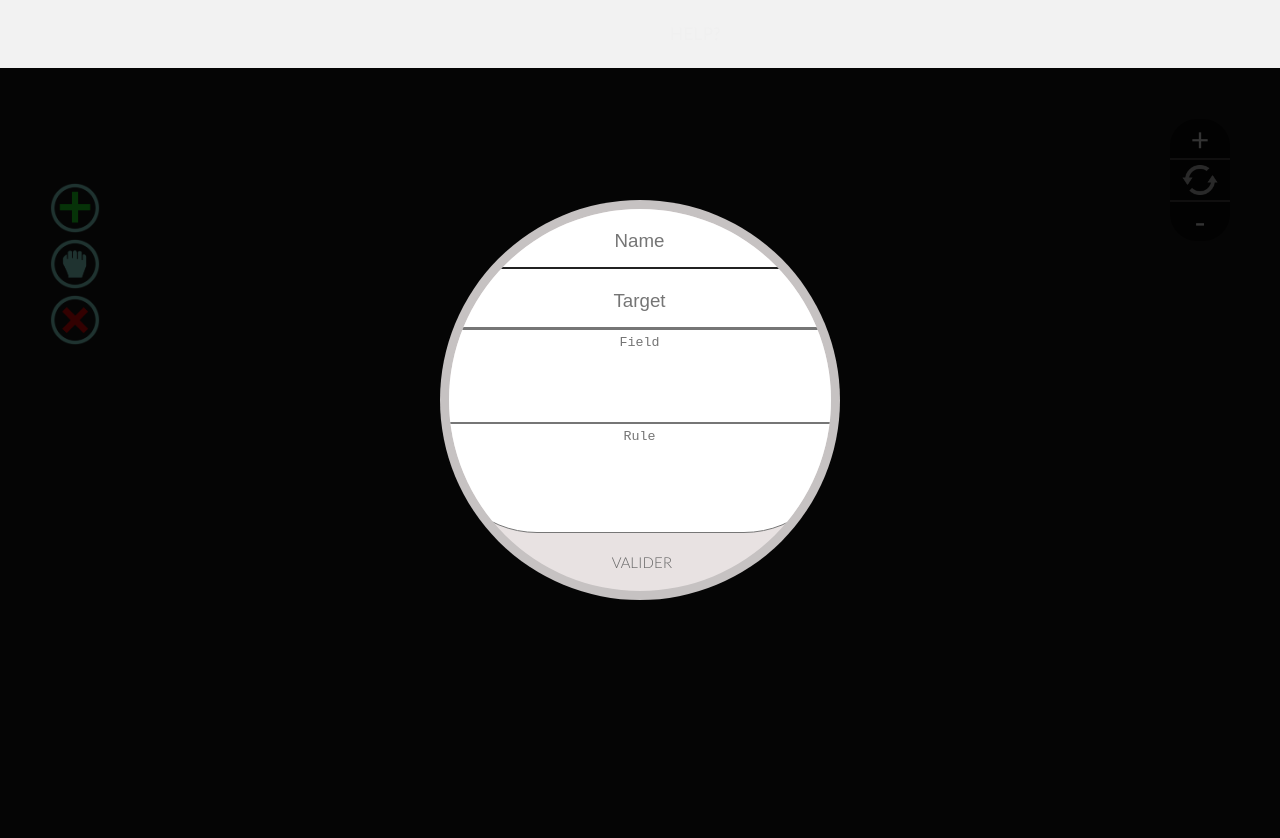
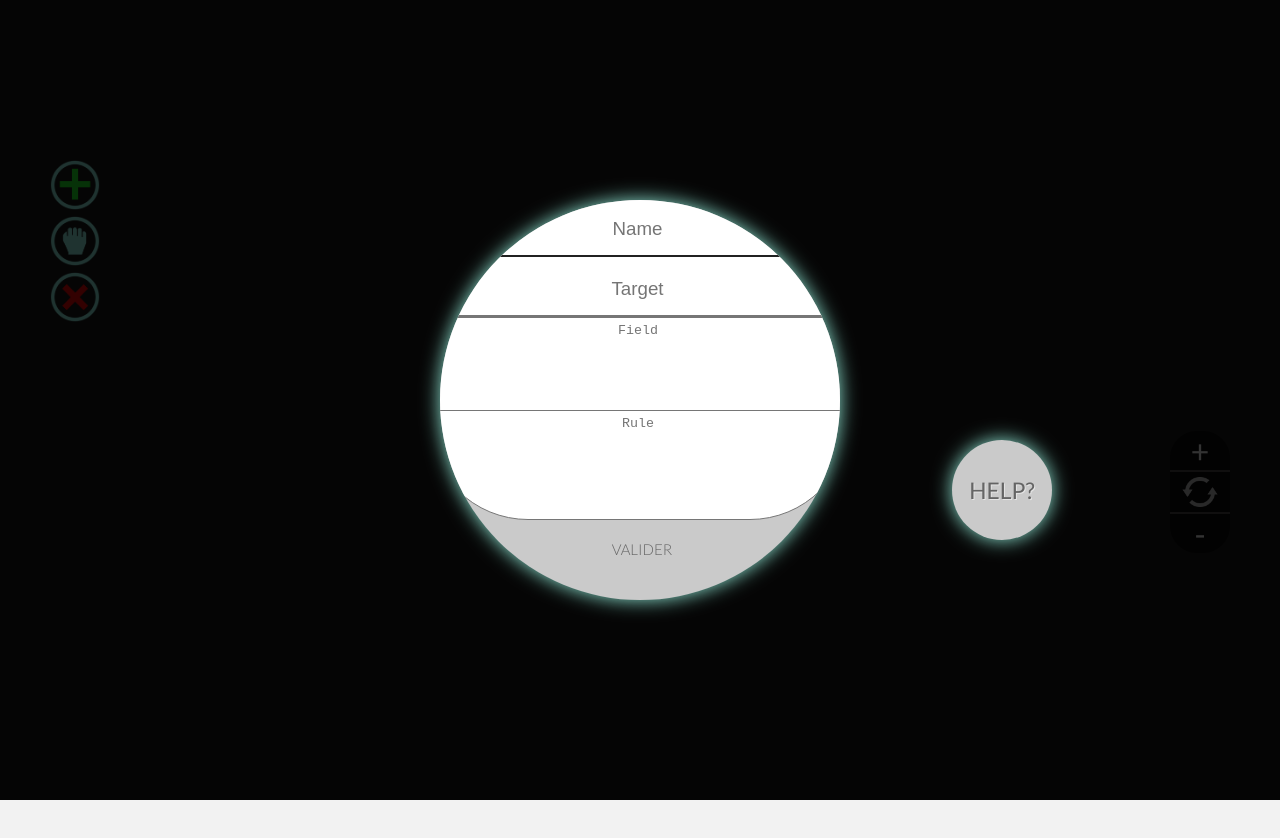
Before and after one commit to p02030507111317/ProjetL3, a plain HTML site: page index.html in a window 1280 px wide. After the commit the page ends 800 px from the top, so only its background shows below. Drawn offline with nearby package versions, Linux system fonts and the light colour scheme.

Commit message:
Update base.css
Suppression et correction du css
Ajout du css pour la bulle "help" {175;195}

```diff
--- a/css/base.css
+++ b/css/base.css
@@ -5,13 +5,52 @@ html, body {
     padding:0;
     font-family: "Lucida Grande", Verdana;
     font-size: 0.9em;
-    text-align: center;
     background-color:#F2F2F2;
     height: 100%;
 }
 
+h4{
+ padding: 0px 5px;
+    margin: 0;
+    text-align: center;
+    text-shadow: 1px 1px 0px rgba(255,255,255,0.5);
+
+}
+a > h4:hover{
+    color: rgba(50, 50, 50, 0.98);
+}
+
+html {
+    -moz-user-select: -moz-none;
+    -webkit-user-select: none;
+    -khtml-user-select: none;
+    -o-user-select: none;
+    user-select: none;
+}
+
+::selection { background: transparent; color:inherit; }
+::-moz-selection { background: transparent; color:inherit; }
+
+
 #infovis-canvas{
     /*cursor: url('imageBoutton/cursorR.png'), auto;*/
+}
+
+
+p
+{
+    color: #555;
+    padding: 10px 5px;
+    margin: 0;
+    text-align: center;
+    text-shadow: 1px 1px 0px rgba(255,255,255,0.5);
+
+}
+
+p:last-child{
+    font-style: italic;
+    font-weight: lighter;
+
 }
 
 #mask{
@@ -35,12 +74,14 @@ html, body {
     display: block;
     font-size: 32px;
     overflow: hidden;
+    text-align: center;
 }
+
 
 
 /* LE ZOOM */
 #opZoom{
-    margin-top: 50px;
+    margin-top: 430px;
     margin-right: 50px;
     width: 60px;
     height: auto;
@@ -52,6 +93,7 @@ html, body {
     border-radius: 27px;
     overflow: hidden;
     background-color: #0C0B0B;
+    text-align: center;
 }
 
 
@@ -102,13 +144,14 @@ div#deplacer{
 
 
 
-div#champs{
+div#champs {
+text-align: center;
 overflow: hidden;
-border-style: solid;
-border-width: 9px;
-border-color: rgba(114, 114, 114, 0.29);
+/* border-style: solid; */
+/* border-width: 9px; */
+/* border-color: rgba(114, 114, 114, 0.29); */
 z-index: 10000;
-background: #e8e2e2;
+background: #CACACA;
 position: fixed;
 left: 50%;
 top: 50%;
@@ -121,19 +164,52 @@ color: rgba(98, 98, 98, 0.98);
 font-family: 'Lato', sans-serif;
 font-weight: 200;
 font-size: 1.3em;
+-moz-box-shadow: 0 0 19px #90E6D4;
+-webkit-box-shadow: 0 0 19px #90E6D4;
+box-shadow: 0 0 19px #90E6D4;
+}
+
+
+/*Doc 28/04  ÉTAT : EN COURS */
+
+div#doc{
+text-align: center;
+overflow: hidden;
+z-index: 10001;
+background: #CACACA;
+position: fixed;
+left: 90%;
+top: 80%;
+width: 100px;
+height: 100px;
+margin-left: -200px;
+margin-top: -200px;
+border-radius: 50px 50px 50px 50px;
+font-family: 'Lato', sans-serif;
+font-weight: 200;
+font-size: 1.3em;
+-moz-box-shadow: 0 0 19px #90E6D4;
+-webkit-box-shadow: 0 0 19px #90E6D4;
+box-shadow: 0 0 19px #90E6D4;
+padding-top: 36px
+}
+
+div#doc a {
+    color: rgba(98, 98, 98, 0.98);
 }
 
 div#third textarea{
-width: 407px;
+width: 422px;
 height: 110px;
 border-radius: 10px 10px 100px 100px;
 margin-left: -12px;
 text-align: center;
 padding: 5px 50px 5px 48px;
+margin-top: -1px;
 }
 
 div#first textarea{
-    width: 407px;
+    width: 422px;
     margin-left: -12px;
 height: 94px;
 border-radius: 10px;
@@ -147,7 +223,7 @@ height: 62px;
 border-radius: 10px;
 margin-left: -10px;
 margin-top: -40px;
-padding: 10px 48px 5px 48px;
+padding: 10px 43px 5px 48px;
 }
 
 div#quad input{
@@ -155,8 +231,8 @@ div#quad input{
 height: 62px;
 border-radius: 10px;
 margin-left: -10px;
-margin-top: -40px;
-padding: 10px 110px 5px 110px;
+margin-top: -45px;
+padding: 10px 105px 5px 110px;
 margin-bottom: 38px
 
 }
```
